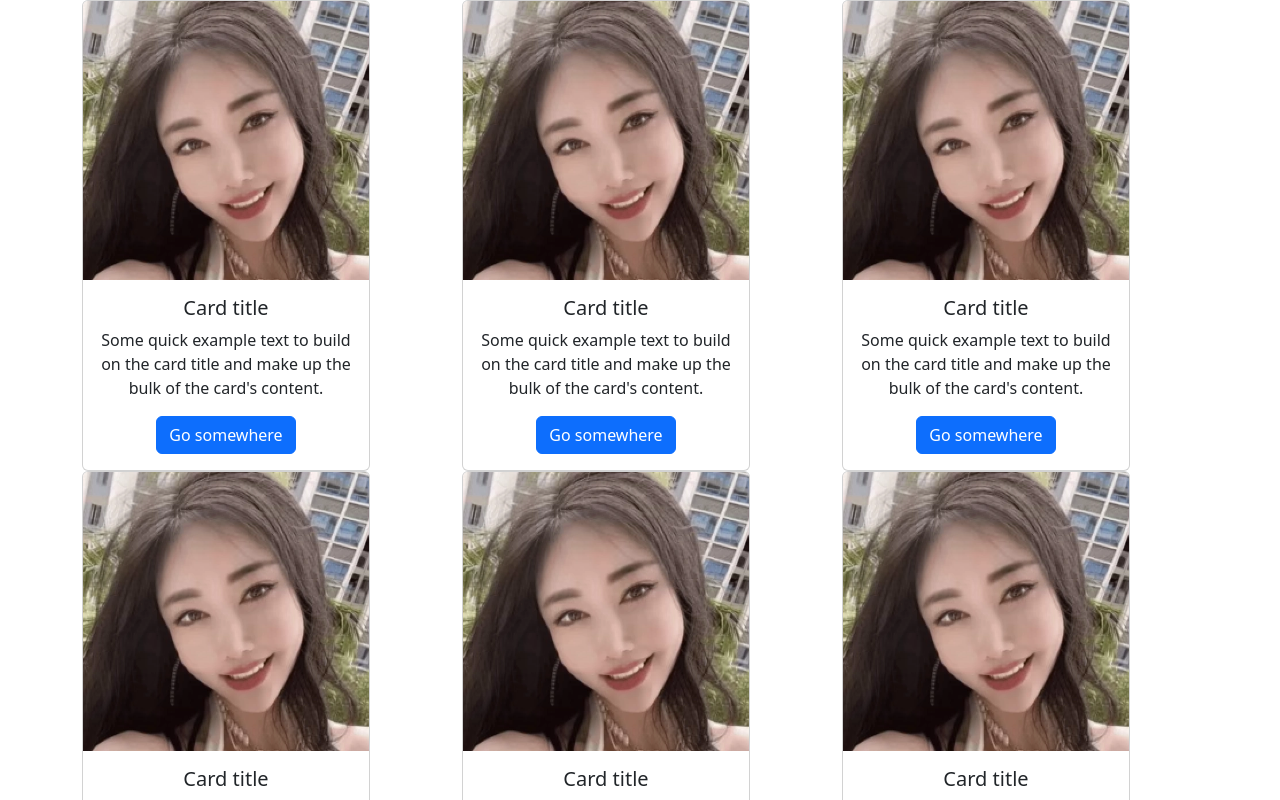
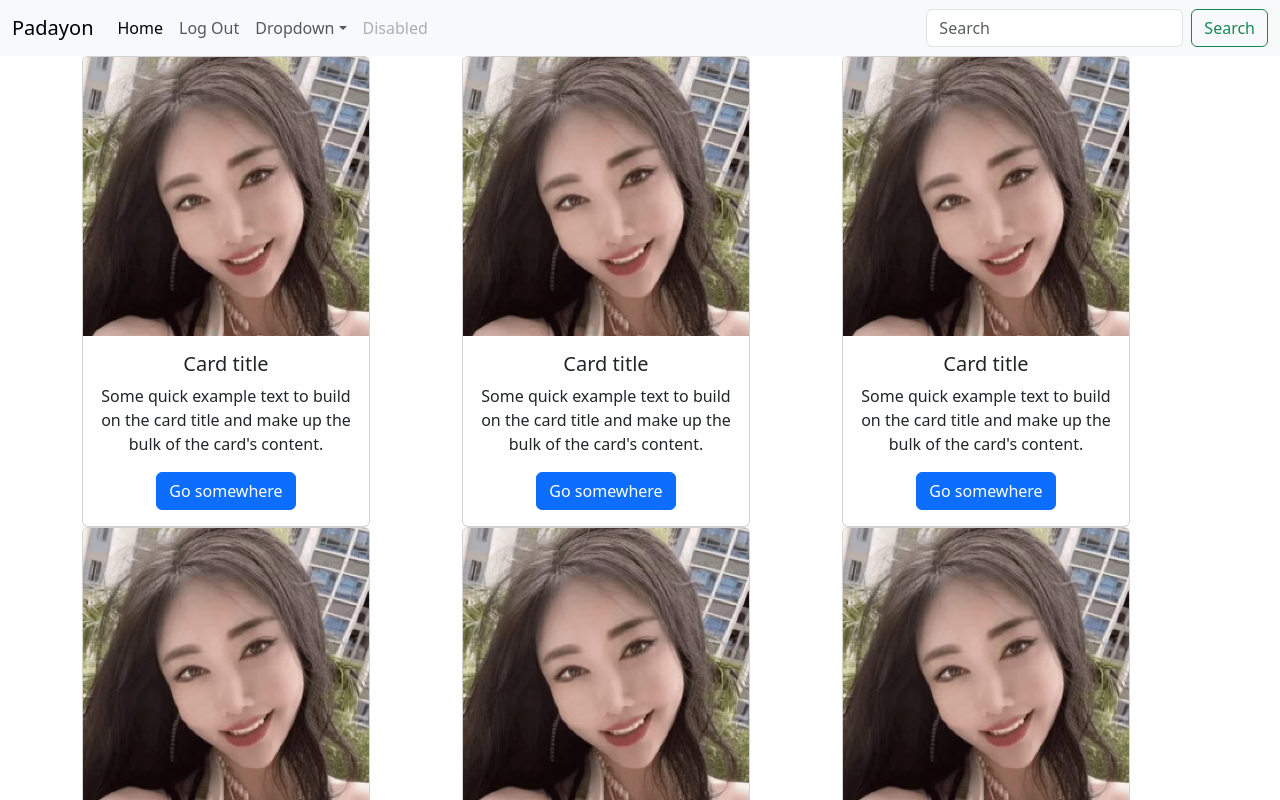
Before and after one commit to ladyneneii/CS3105-02-Interactive-Website, a React (Vite) app: page /MainPage in a window 1280 px wide. Shown: the top 800 px of the page. Built offline with nearby package versions, Linux system fonts and the light colour scheme.

Commit message:
Added navbar component

```diff
--- a/package.json
+++ b/package.json
@@ -21,6 +21,7 @@
     "react-router-dom": "^6.16.0"
   },
   "devDependencies": {
+    "@types/bootstrap": "^5.2.7",
     "@types/node": "^20.6.3",
     "@types/react": "^18.0.27",
     "@types/react-dom": "^18.0.10",
--- /dev/null
+++ b/src/components/Navbar.tsx
@@ -0,0 +1,88 @@
+import "bootstrap/dist/js/bootstrap.bundle.min.js";
+import { Link } from "react-router-dom";
+
+const Navbar = () => {
+  return (
+    <nav className="navbar navbar-expand-lg bg-body-tertiary">
+      <div className="container-fluid">
+        <a className="navbar-brand" href="#">
+          Padayon
+        </a>
+        <button
+          className="navbar-toggler"
+          type="button"
+          data-bs-toggle="collapse"
+          data-bs-target="#navbarSupportedContent"
+          aria-controls="navbarSupportedContent"
+          aria-expanded="false"
+          aria-label="Toggle navigation"
+        >
+          <span className="navbar-toggler-icon"></span>
+        </button>
+        <div className="collapse navbar-collapse" id="navbarSupportedContent">
+          <ul className="navbar-nav me-auto mb-2 mb-lg-0">
+            <li className="nav-item">
+              <Link  to="/MainPage" className="nav-link active" aria-current="page">
+                Home
+              </Link>
+            </li>
+            <li className="nav-item">
+              <Link to="/SignIn" className="nav-link">
+                Log Out
+              </Link>
+            </li>
+            <li className="nav-item dropdown">
+              <a
+                className="nav-link dropdown-toggle"
+                href="#"
+                role="button"
+                data-bs-toggle="dropdown"
+                aria-expanded="false"
+              >
+                Dropdown
+              </a>
+              <ul className="dropdown-menu">
+                <li>
+                  <a className="dropdown-item" href="#">
+                    Action
+                  </a>
+                </li>
+                <li>
+                  <a className="dropdown-item" href="#">
+                    Another action
+                  </a>
+                </li>
+                <li>
+                  <hr className="dropdown-divider" />
+                </li>
+                <li>
+                  <a className="dropdown-item" href="#">
+                    Something else here
+                  </a>
+                </li>
+              </ul>
+            </li>
+            <li className="nav-item">
+              <a className="nav-link disabled" aria-disabled="true">
+                Disabled
+              </a>
+            </li>
+          </ul>
+          <form className="d-flex" role="search">
+            <input
+              className="form-control me-2"
+              type="search"
+              placeholder="Search"
+              aria-label="Search"
+            />
+            <button className="btn btn-outline-success" type="submit">
+              Search
+            </button>
+          </form>
+        </div>
+      </div>
+    </nav>
+  );
+};
+
+export default Navbar;
--- a/src/pages/MainPage.tsx
+++ b/src/pages/MainPage.tsx
@@ -1,17 +1,14 @@
 import { useState, useRef, useEffect } from "react";
 import Card from "../components/Card";
+import Navbar from "../components/Navbar";
 
 const MainPage = () => {
   const [isLoading, setIsLoading] = useState(false);
 
-  // useEffect(() => {
-  //   const timer = setTimeout(() => {
-  //     setIsLoading(true);
-  //   }, 2000);
-  // }, []);
-
   return (
     <>
+      <Navbar></Navbar>
+
       <div className="container text-center">
         <div className="row">
           {[...Array(12)].map((_, index) => (
```
Also changed, not shown: 1 other file (tests, documents, lock files or other folders).
